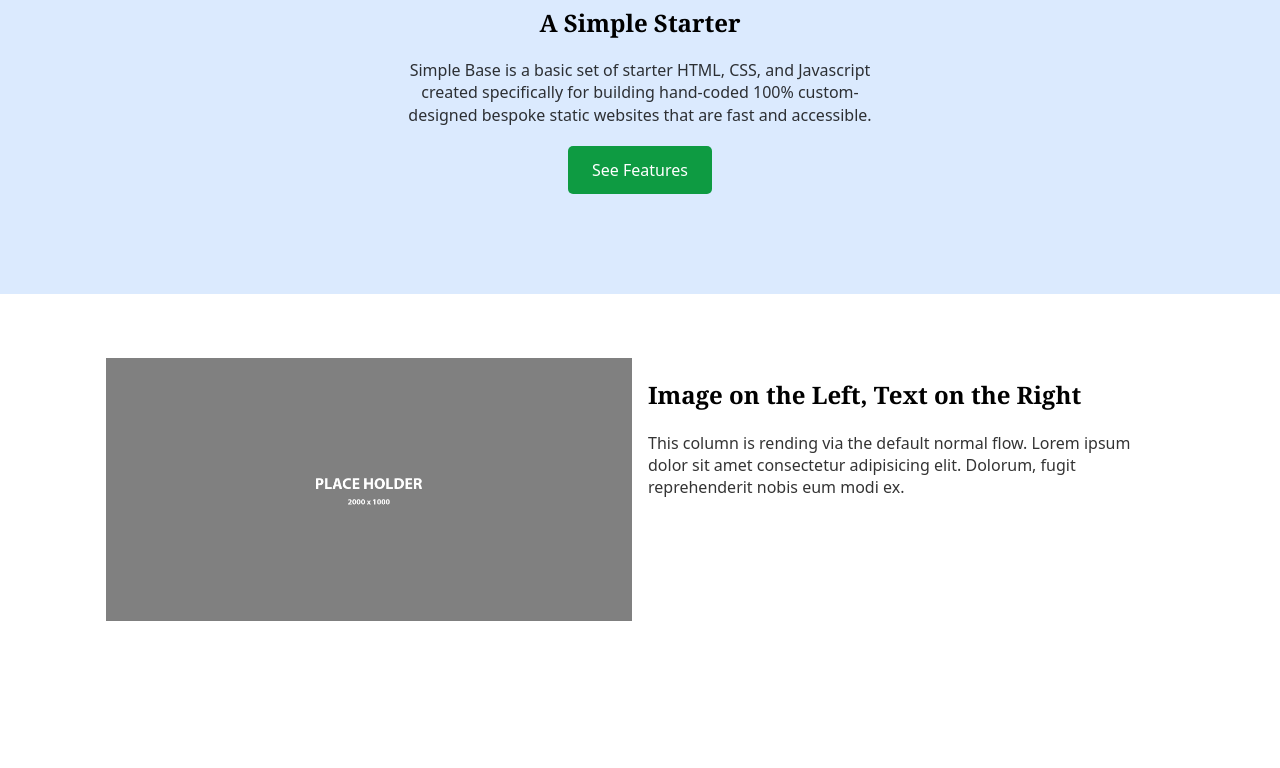
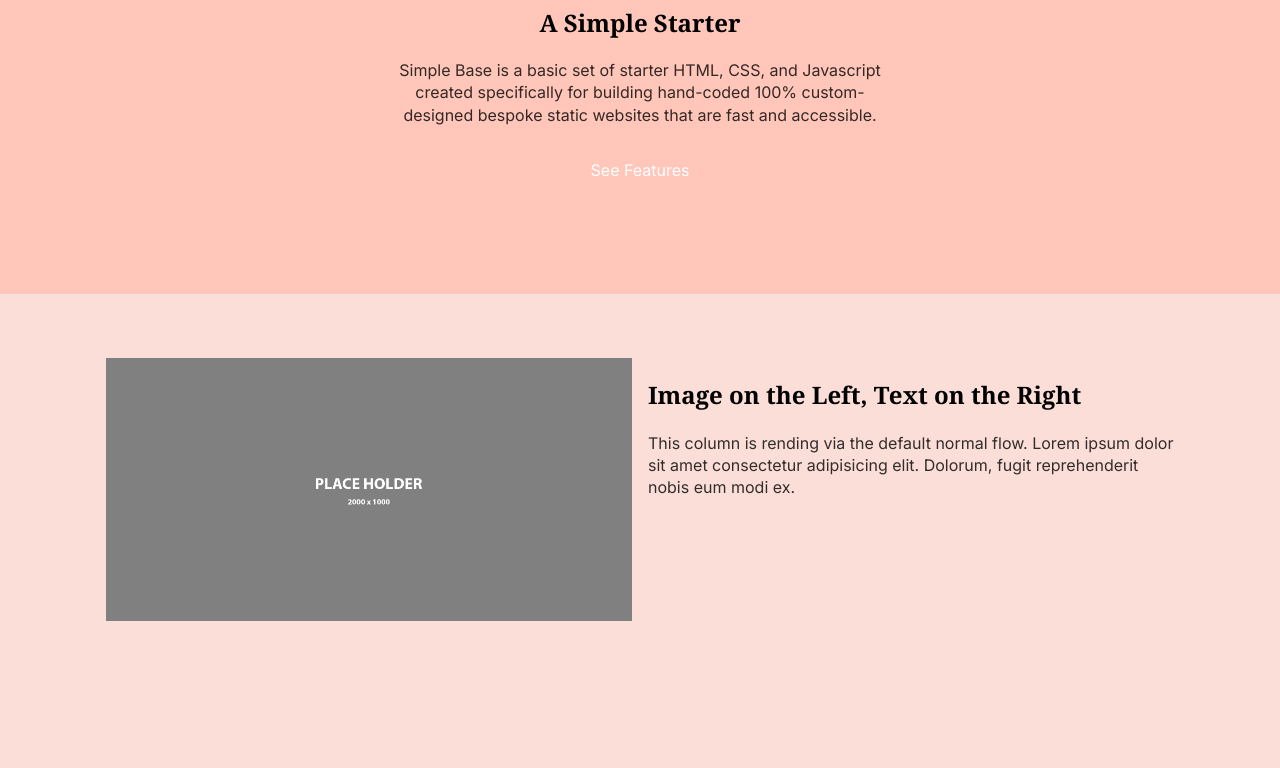
Before and after one commit to ilysem/beanbloom-framework, a plain HTML site: page index.html in a window 1280 px wide. Shown: the part 230-998 px from the top of the page. Drawn offline with Linux system fonts and the light colour scheme; a web font is replaced by a local one.

Commit message:
added color

```diff
--- a/css/style.css
+++ b/css/style.css
@@ -57,25 +57,23 @@ TABLE OF CONTENTS
 --color-grey-100: rgb(0 0 0 / .05);
 --color-grey-200: rgb(0 0 0 / .2);
 
-    --color-blue-100: #dbeafe;
-    --color-blue-400: #3b82f6;
-    --color-blue-900: #1e40af;
+/* BRAND COLORS */
+--color-pink-light: #FBDED7;
+--color-pink-dark: #FFC6B9;
+--color-green-light: #CCC386;
+--color-green-dark: #A09B54;
+--color-brown: #A16A42;
 
-    --color-green-100: #d1fae5;
-    --color-green-200: #a0f2be;
-    --color-green-400: #22c55e;
-    --color-green-600: #0E9B42;
-    --color-green-800: #166534;
-    --color-green-900: #004419;
-
-    /* DEFINE SEMANTIC COLORS */
-    --color-body-background: var(--color-white);
+/* SEMANTIC COLORS */
+--color-body-background: var(--color-pink-light);
 --color-body-text: var(--color-black-80);
 --color-body-text-dark: var(--color-black);
 
-    --color-primary: var(--color-blue-400);
-    --color-primary-dark: var(--color-blue-900);
-    --color-secondary: var(--color-green-400);
+--color-primary: var(--color-pink-dark);
+--color-primary-dark: var(--color-brown);
+--color-secondary: var(--color-green-dark);
+--color-accent: var(--color-green-light);
+
 
     /* ACTION COLORS */
     --color-links: var(--color-green-600);
@@ -87,7 +85,7 @@ TABLE OF CONTENTS
     --color-siteheader-links: var(--color-blue-400);
     --color-siteheader-links-hover: var(--color-blue-900);
     --color-sitefooter-background: transparent;
-    --color-hero-background: var(--color-blue-100);
+    --color-hero-background: var(--color-pink-dark);
 
     /* BORDERS */
     --color-border: var(--color-grey-200);
@@ -106,8 +104,9 @@ TABLE OF CONTENTS
     --container-width: 1100px;
 
     /* GLOBAL FONTS */
-    --font-body: system-ui, Helvetica, arial, sans-serif;
-    --font-headings: Georgia, Times, "Times New Roman", serif;
+--font-body: 'Inter', system-ui, Helvetica, Arial, sans-serif;
+--font-headings: 'Playfair Display', Georgia, Times, "Times New Roman", serif;
+--font-script: 'Good Vibes', cursive;
 
 }
 
@@ -329,7 +328,7 @@ html {
     min-width: 50px;
 }
 
-/* CHRS COYIER'S FIX FOR GAP UNDR INLINE IMAGES AND SVG*/
+/* CHRIS COYIER'S FIX FOR GAP UNDR INLINE IMAGES AND SVG*/
 .site-header .logo img,
 .site-header .logo svg {
     vertical-align: middle;
@@ -581,6 +580,8 @@ body > * {
     text-wrap: balance;
 }
 
+
+
 /* CUSTOM PAGE LAYOUT - 2 COLUMNS: ASIDE + MAIN CONTENT */
 
 
--- a/index.html
+++ b/index.html
@@ -5,7 +5,15 @@
     <meta charset="UTF-8">
     <meta name="viewport" content="width=device-width, initial-scale=1.0">
 
-    <title>Simple Base</title>
+    <!-- ADOBE FONTS -->
+    <link rel="stylesheet" href="https://use.typekit.net/com1pga.css">
+
+    <!-- GOOGLE FONTS -->
+<link rel="preconnect" href="https://fonts.googleapis.com">
+<link rel="preconnect" href="https://fonts.gstatic.com" crossorigin>
+<link href="https://fonts.googleapis.com/css2?family=Inter:ital,opsz,wght@0,14..32,100..900;1,14..32,100..900&display=swap" rel="stylesheet">
+
+    <title>Bean/Bloom</title>
     <meta name="description" content="A simple HTML CSS and JS starter base">
 
     <!-- MAIN CSS -->
```
Lines whose indentation alone changed are shown as unchanged.
